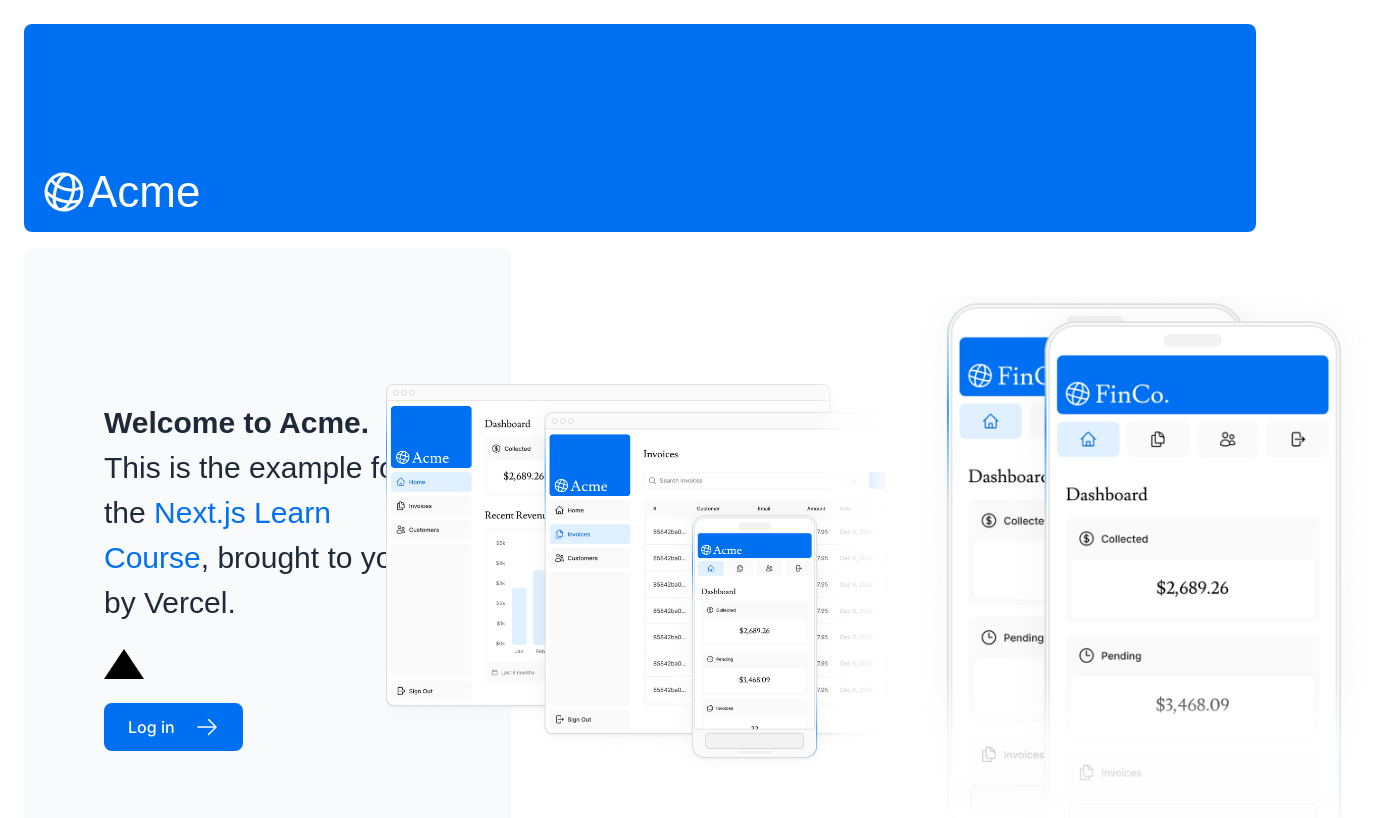
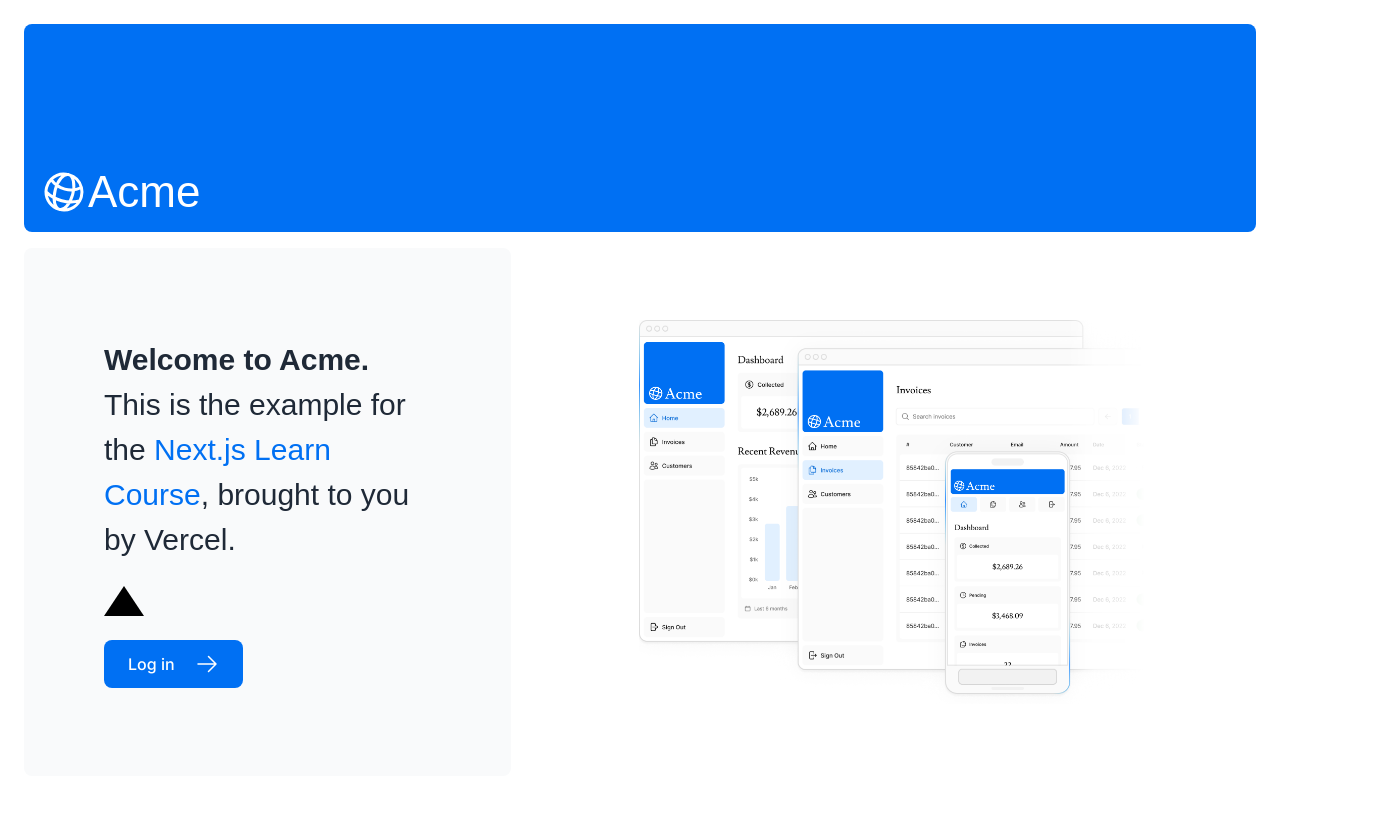
Before and after one commit to larbikhounti/nextjs-dashboard, a Next.js app: page / in a window 1280 px wide. Shown: the top 818 px of the page, 1397 px wide, since content can reach past the window. Built offline with nearby package versions, Linux system fonts and the light colour scheme; a web font is replaced by a local one.

Commit message:
hide mobile picture on desktop

```diff
--- a/app/page.tsx
+++ b/app/page.tsx
@@ -41,7 +41,7 @@
             src="/hero-mobile.png"
             width={560}
             height={620}
-            className="md sm:block"
+            className="md:hidden sm:block"
             alt="Screenshots of the dashboard project showing desktop version"
           />
         </div>
```
